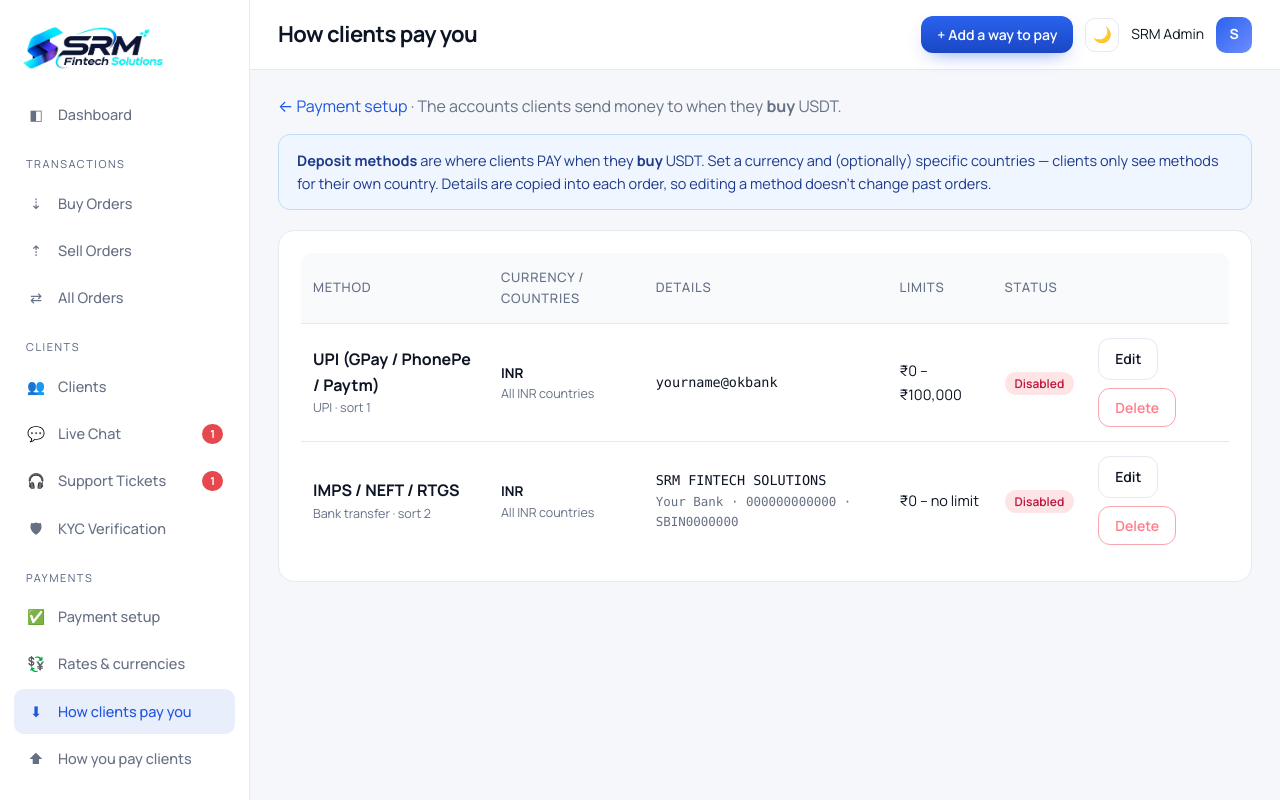
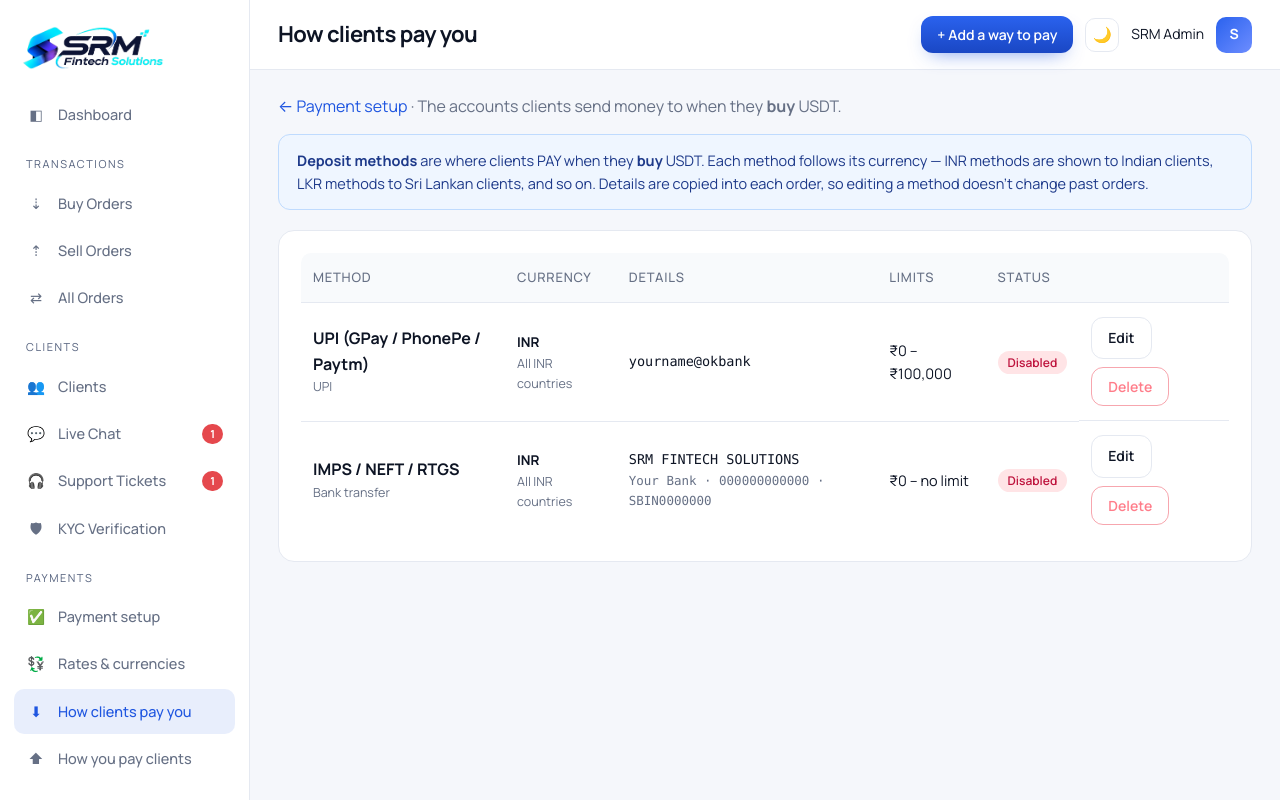
Before and after one commit to Growmore8/P2P, a Laravel app: page /admin/methods in a window 1280 px wide. Run offline with Laravel 12, Linux system fonts and the light colour scheme; a user stored in the database is signed in; data comes from the database, SQL or seed files in the repository; tables that the repository leaves empty hold one stand-in row (values such as "Sample post").

Commit message:
Ways clients pay you: show payment link in details; drop sort text and country wording
Co-Authored-By: Claude Opus 5.5 <noreply@anthropic.com>

```diff
--- a/public/css/theme.css
+++ b/public/css/theme.css
@@ -996,3 +996,4 @@ body.modal-on{overflow:hidden}
 .net-fee-inline{display:inline-flex;align-items:center;gap:6px;margin:0!important;font-size:13px;color:var(--muted)}
 .net-fee-inline .input{width:80px;padding:7px 10px;font-size:14px}
 @media (max-width:560px){ .net-set .wl-main{flex-basis:100%;order:2} }
+.method-link{word-break:break-all;font-weight:600}
--- a/resources/views/admin/methods/index.blade.php
+++ b/resources/views/admin/methods/index.blade.php
@@ -5,18 +5,22 @@
 
 @section('content')
 <p class="muted" style="margin:-4px 0 14px"><a class="green" href="{{ route('admin.payments') }}">← Payment setup</a> · The accounts clients send money to when they <b>buy</b> USDT.</p>
-<div class="alert alert-info"><b>Deposit methods</b> are where clients PAY when they <b>buy</b> USDT. Set a currency and (optionally) specific countries — clients only see methods for their own country. Details are copied into each order, so editing a method doesn't change past orders.</div>
+<div class="alert alert-info"><b>Deposit methods</b> are where clients PAY when they <b>buy</b> USDT. Each method follows its currency — INR methods are shown to Indian clients, LKR methods to Sri Lankan clients, and so on. Details are copied into each order, so editing a method doesn't change past orders.</div>
 <div class="box">
   <div class="table-wrap"><table>
-    <thead><tr><th>Method</th><th>Currency / countries</th><th>Details</th><th>Limits</th><th>Status</th><th></th></tr></thead>
+    <thead><tr><th>Method</th><th>Currency</th><th>Details</th><th>Limits</th><th>Status</th><th></th></tr></thead>
     <tbody>
     @forelse ($methods as $m)
       <tr>
-        <td><b>{{ $m->title }}</b><span class="sub">{{ \App\Models\DepositMethod::TYPES[$m->type] ?? $m->type }} · sort {{ $m->sort }}</span></td>
-        <td><b class="mono">{{ $m->currency }}</b><span class="sub" style="max-width:220px">{{ $m->countriesLabel() }}</span></td>
+        <td><b>{{ $m->title }}</b><span class="sub">{{ \App\Models\DepositMethod::TYPES[$m->type] ?? $m->type }}</span></td>
+        <td><b class="mono">{{ $m->currency }}</b><span class="sub">{{ $m->countriesLabel() }}</span></td>
         <td class="mono">
           @if ($m->type === 'upi') {{ $m->upi_id }} @if ($m->qr_image)<span class="badge info">QR</span>@endif
-          @else {{ $m->account_holder }}<span class="sub">{{ $m->bank_name }} · {{ $m->account_number }} · {{ $m->ifsc }}</span>@endif
+          @elseif ($m->type === 'link')
+            @if ($m->pay_url)<a href="{{ $m->pay_url }}" target="_blank" rel="noopener" class="green method-link">{{ preg_replace('#^https?://#', '', $m->pay_url) }} ↗</a>@else<span class="muted">No link set</span>@endif
+          @elseif ($m->type === 'other')
+            <span class="sub" style="font-family:inherit">{{ \Illuminate\Support\Str::limit($m->instructions, 80) ?: 'No instructions' }}</span>
+          @else {{ $m->account_holder }}<span class="sub">{{ collect([$m->bank_name, $m->account_number, $m->ifsc])->filter()->join(' · ') }}</span>@endif
         </td>
         <td>{{ money($m->min_amount, $m->currency, 0) }} – {{ (float) $m->max_amount > 0 ? money($m->max_amount, $m->currency, 0) : 'no limit' }}</td>
         <td>
--- a/resources/views/partials/head.blade.php
+++ b/resources/views/partials/head.blade.php
@@ -35,6 +35,6 @@
 <meta name="application-name" content="SRM Fintech">
 <link rel="preconnect" href="https://fonts.googleapis.com"><link rel="preconnect" href="https://fonts.gstatic.com" crossorigin>
 <link href="https://fonts.googleapis.com/css2?family=Manrope:wght@400;500;600;700;800&display=swap" rel="stylesheet">
-<link rel="stylesheet" href="{{ asset('css/style.css') }}?v=48">
-<link rel="stylesheet" href="{{ asset('css/app.css') }}?v=48">
-<link rel="stylesheet" href="{{ asset('css/theme.css') }}?v=48">
+<link rel="stylesheet" href="{{ asset('css/style.css') }}?v=49">
+<link rel="stylesheet" href="{{ asset('css/app.css') }}?v=49">
+<link rel="stylesheet" href="{{ asset('css/theme.css') }}?v=49">
```
Also changed, not shown: tests/Feature/P2PFlowTest.php (+1 -0 lines).
